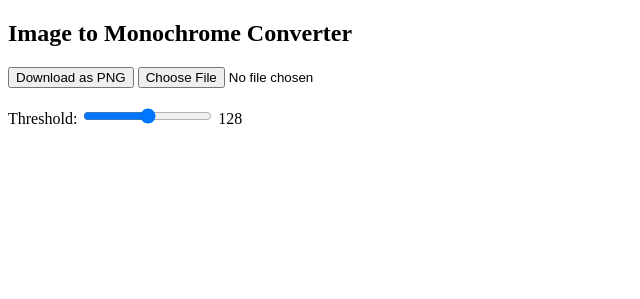
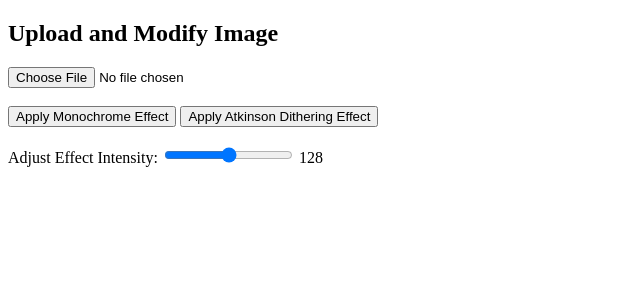
Before and after one commit to Snoot-Studios/Snoot-Studios, a plain HTML site: page index.html in a window 1280 px wide. Shown: the whole page, without its empty margins (0-640 px from the left). Drawn offline with Linux system fonts and the light colour scheme.

Commit message:
Update index.html

```diff
--- a/index.html
+++ b/index.html
@@ -1,20 +1,26 @@
 <!DOCTYPE html>
 <html lang="en">
 <head>
-<meta charset="UTF-8">
-<meta name="viewport" content="width=device-width, initial-scale=1.0">
-<title>Image to Monochrome Converter</title>
+    <meta charset="UTF-8">
+    <meta name="viewport" content="width=device-width, initial-scale=1.0">
+    <title>Image Effects</title>
+    <style>
+        #imageContainer img {
+            display: block; /* Keeps the image within the bounds of the div */
+            max-width: 100%; /* Ensures the image is never wider than the div */
+            height: auto; /* Maintains the aspect ratio */
+        }
+    </style>
 </head>
 <body>
-<h2>Image to Monochrome Converter</h2>
-<button id="downloadBtn">Download as PNG</button>
+    <h2>Upload and Modify Image</h2>
+    <input type="file" id="imageInput" accept="image/*"><br><br>
+    <button id="monochromeButton">Apply Monochrome Effect</button>
+    <button id="atkinsonButton">Apply Atkinson Dithering Effect</button><br><br>
+    <label for="effectSlider">Adjust Effect Intensity:</label>
+    <input type="range" id="effectSlider" min="0" max="255" value="128"> <span id="sliderValue">128</span><br><br>
+    <div id="imageContainer"></div>
 
-<input type="file" id="imageInput" accept="image/*" /><br><br>
-<label for="thresholdSlider">Threshold:</label>
-<input type="range" id="thresholdSlider" min="0" max="255" value="128">
-<span id="thresholdValue">128</span><br><br>
-<canvas id="imageCanvas"></canvas>
-
-<script src="converter.js"></script>
+    <script src="script.js"></script>
 </body>
 </html>
```
